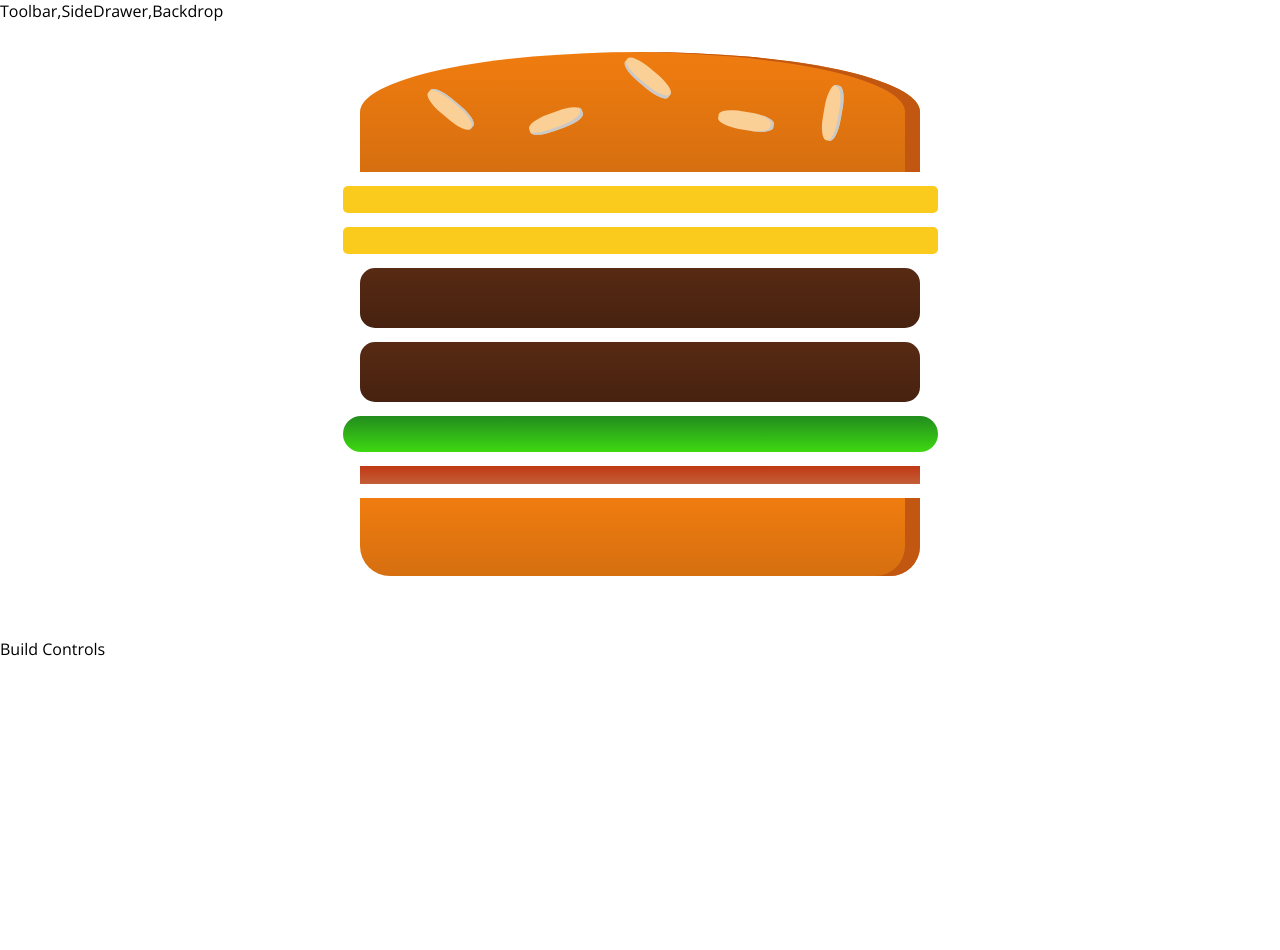
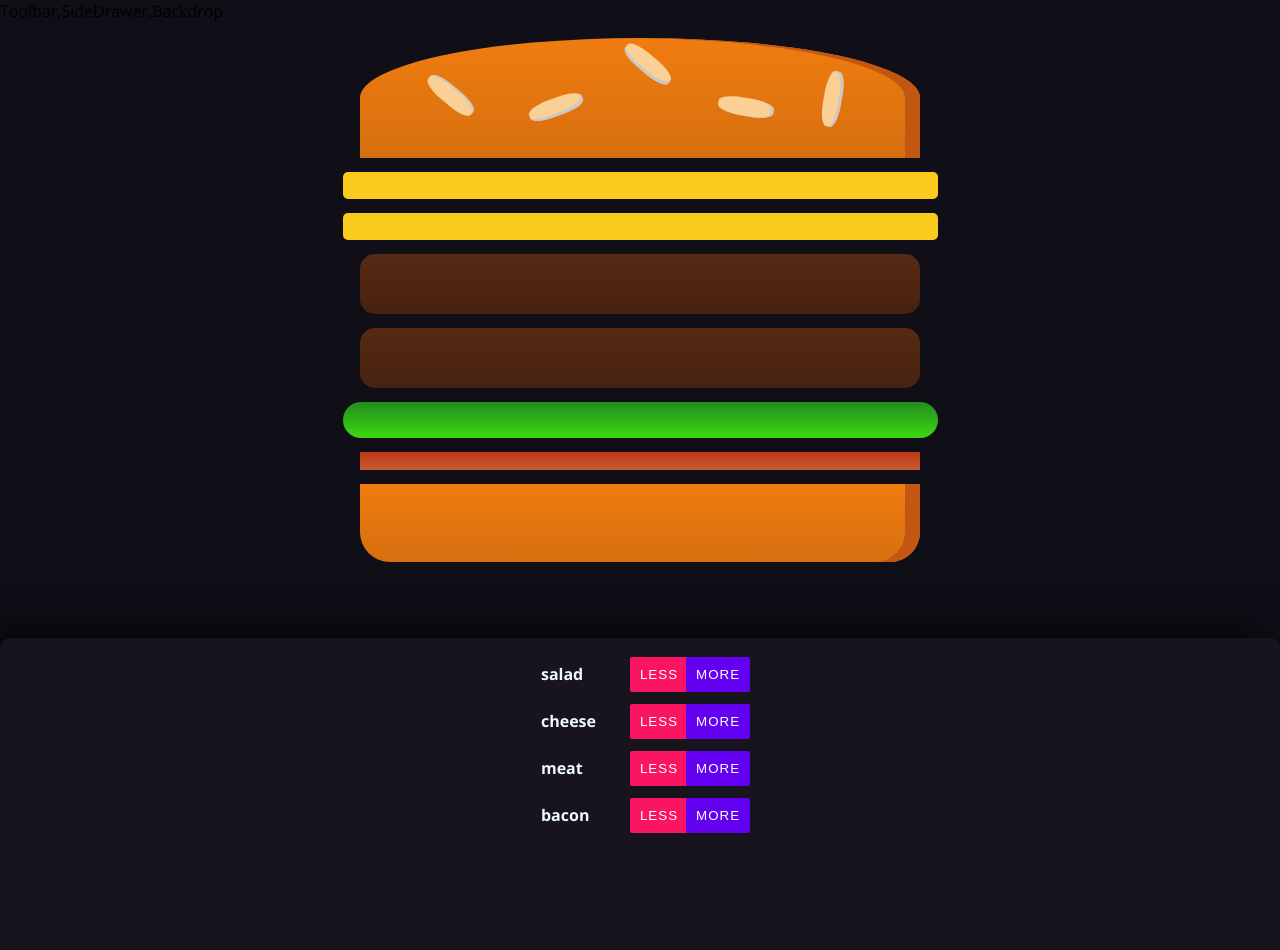
Before and after one commit to omdev74/Burger-Builder, a React (Create React App) app: page / in a window 1280 px wide. Shown: the top 950 px of the page. Before the commit the page ends 800 px from the top, so only its background shows below. Built offline with nearby package versions, Linux system fonts and the light colour scheme.

Commit message:
@0.8.16  Build Controls

```diff
--- a/public/index.html
+++ b/public/index.html
@@ -32,7 +32,8 @@
 
     <title>MyBurger</title>
   </head>
-  <body>
+  <!-- <body bgcolor="100e17"> -->
+    <body>
     <noscript>You need to enable JavaScript to run this app.</noscript>
     <div id="root"></div>
     <!--
--- /dev/null
+++ b/src/components/Burger/BuildControls/BuildControl/BuildControl.js
@@ -0,0 +1,14 @@
+import React from "react"
+import classes from "./BuildControl.module.css"
+const buildControl =(props)=>(
+        <div className={classes.BuildControl}>
+                <div className={classes.Label}>{props.label}</div>
+                <button className={classes.Less}>Less</button>
+                <button className={classes.More}>More</button>
+        </div>
+        );
+
+
+
+
+export default buildControl;
--- /dev/null
+++ b/src/components/Burger/BuildControls/BuildControl/BuildControl.module.css
@@ -0,0 +1,73 @@
+.BuildControl {
+    display: flex;
+    /* justify-content: space-between; */
+    align-items: center;
+    margin: 5px 0;
+    justify-content: center;
+}
+.BuildControl button {
+background: darken(light, 10%);
+  padding: 10px;
+  display: inline-block;
+  outline: 0;
+  border: 0;
+  margin: -1px;
+  border-radius: 2px;
+  text-transform: uppercase;
+  letter-spacing: 1px;
+  color: white;
+  cursor: pointer;
+  /* :hover {
+    background: rose;
+    transition: all .4s ease-in-out;
+  } */
+}
+/* .BuildControl button {
+    display: block;
+    font: inherit;
+    padding: 5px;
+    margin: 0 5px;
+    width: 80px;
+    border: 1px solid #AA6817;
+    cursor: pointer;
+    outline: none;
+} */
+
+.BuildControl button:disabled {
+    background-color: #AC9980;
+    border: 1px solid #7E7365;
+    color: #ccc;
+    cursor: default;
+}
+
+.BuildControl button:hover:disabled {
+    background-color: #AC9980;
+    color: #ccc;
+    cursor: not-allowed;
+}
+
+.Label {
+    padding: 10px;
+    font-weight: bold;
+    width: 80px;
+}
+
+.BuildControl .Less {
+    background-color: #fa1562;
+    color: white;
+}
+
+.BuildControl .More {
+    background-color: #6200ef;
+    color: white;
+}
+
+.BuildControl .Less:hover, .BuildControl .Less:active {
+    background-color: #ff4081;
+    color: white;
+}
+
+.BuildControl .More:hover,.BuildControl .More:active {
+    background-color: #6b2cc4;
+    color: white;
+}
--- /dev/null
+++ b/src/components/Burger/BuildControls/BuildControls.js
@@ -0,0 +1,16 @@
+import React from "react"
+import classes from "./buildControls.module.css"
+import BuildControl from "./BuildControl/BuildControl"
+
+const controls = [
+    {label:"salad",type:"salad"},
+    {label:"cheese",type:"cheese"},
+    {label:"meat",type:"meat"},
+    {label:"bacon",type:"bacon"},
+];
+const buildControls =(props)=>(<div className={classes.BuildControls}>
+    {controls.map(ctrl =>(
+    <BuildControl key={ctrl.label} label={ctrl.label}/>
+    ))}
+    </div>)
+export default buildControls;
--- /dev/null
+++ b/src/components/Burger/BuildControls/buildControls.module.css
@@ -0,0 +1,31 @@
+.BuildControls{
+    color: aliceblue;
+    width:100;
+    height: 300px;
+    margin: auto;
+    padding: 10px 0;
+    margin-bottom: 10px;
+    background-color: #17141d;
+    border-radius: 10px;
+    overflow: hidden;
+
+
+
+  box-shadow: -1rem 0 3rem #000;
+/*   margin-left: -50px; */
+  /* transition: 0.4s ease-out;
+  position: relative;
+  left: 0px; */
+}
+
+    /* position: relative;
+    margin: auto;
+    margin-bottom: 10px;
+    overflow: hidden;
+    width: 520px;
+    height: 350px;
+    background: #AC9980;
+    box-shadow: 5px 5px 15px rgba(rose, .5);
+    border-radius: 10px;
+
+  } */
--- a/src/components/Burger/Burger.module.css
+++ b/src/components/Burger/Burger.module.css
@@ -2,7 +2,7 @@
     width: 100%;
     margin: auto;
     height: 250px;
-    overflow: scroll;
+    /* overflow: scroll; */
     text-align: center;
     font-weight: bold;
     font-size: 1.2rem;
--- a/src/components/Layout/Layout.js
+++ b/src/components/Layout/Layout.js
@@ -5,10 +5,13 @@ import classes from "./Layout.module.css"
 import Aux from "../../hoc/Auxiliary";
 const layout =(props)=>(
     <Aux>
-    <div>Toolbar,SideDrawer,Backdrop</div>
-    <main className={classes.Content}>
+        <div className={classes.Bg}>
+        <div>Toolbar,SideDrawer,Backdrop</div>
+        <main className={classes.Content}>
         {props.children}
-    </main>
+        </main>
+        </div>
+
 
     </Aux>
 );
--- a/src/components/Layout/Layout.module.css
+++ b/src/components/Layout/Layout.module.css
@@ -1,3 +1,6 @@
 .Content{
-    margin-top: 16px
+    margin-top: 16px;
 }
+.Bg{
+    background-color:#100e17;
+}
--- a/src/containers/BurgerBuilder/BurgerBuilder.js
+++ b/src/containers/BurgerBuilder/BurgerBuilder.js
@@ -1,6 +1,7 @@
 import React,{Component} from "react";
 import Burger from "../../components/Burger/Burger";
 import Aux from "../../hoc/Auxiliary";
+import BuildControls from "../../components/Burger/BuildControls/BuildControls";
 class BurgerBuilder extends Component{
     state={
         ingredients:{
@@ -14,7 +15,7 @@ class BurgerBuilder extends Component{
         return(
         <Aux>
             <Burger ingredients={this.state.ingredients}/>
-            <div>Build Controls</div>
+            <BuildControls/>
         </Aux>);
     }
 }
```
Also changed, not shown: 1 other file (tests, documents, lock files or other folders).
